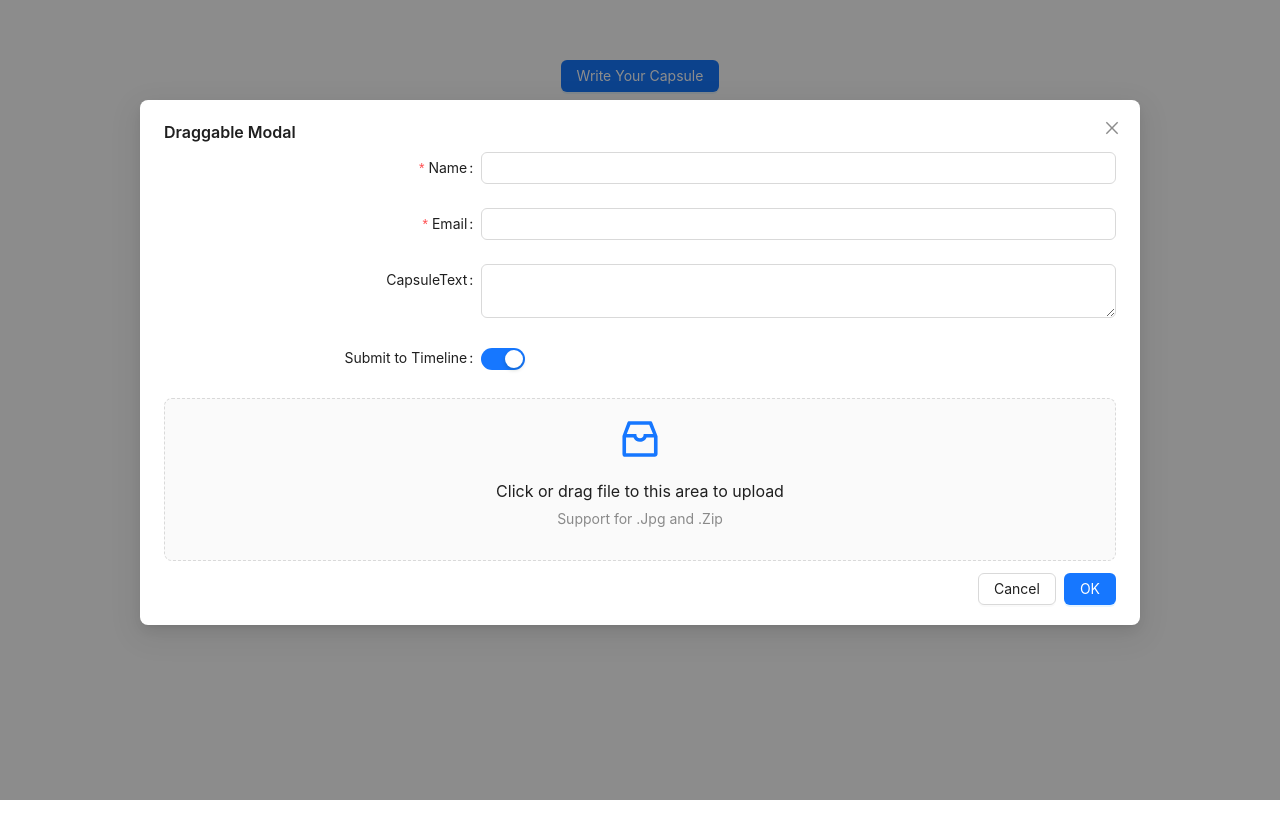
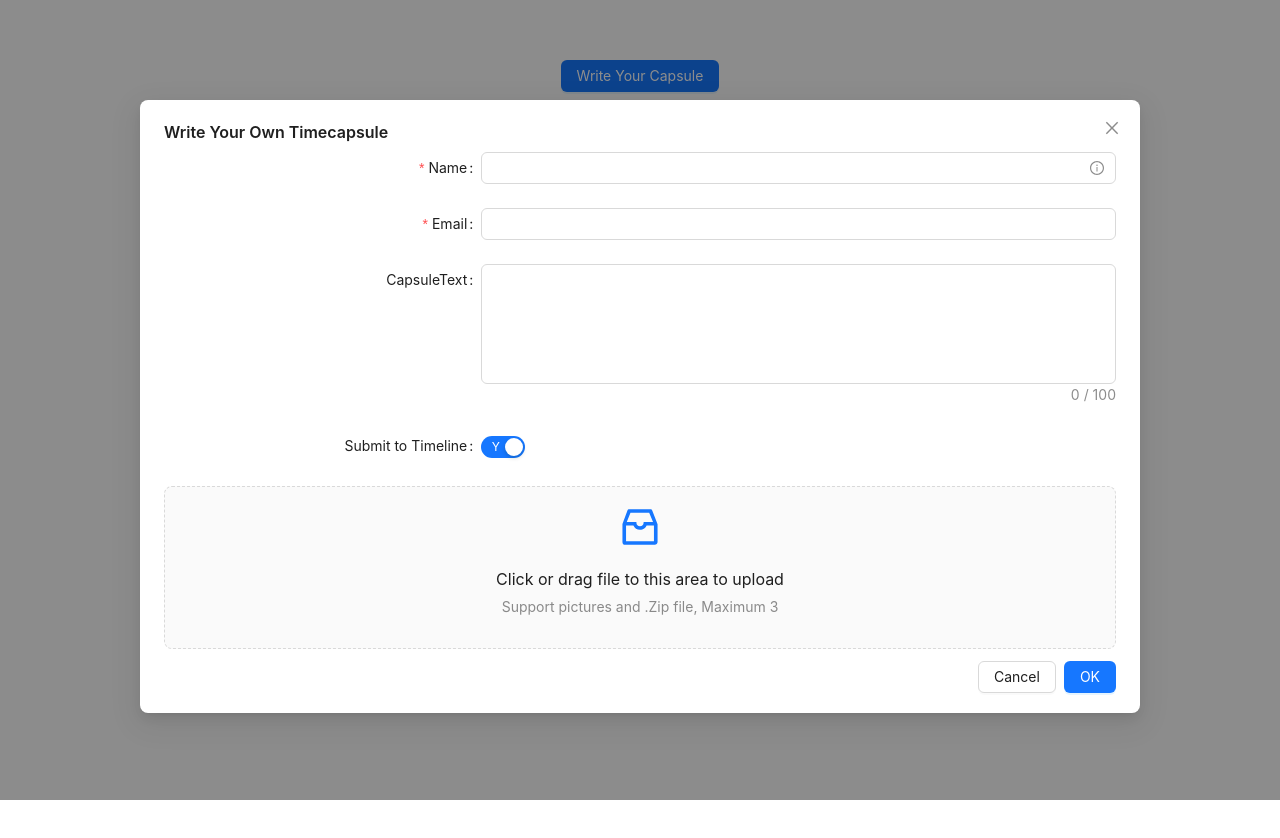
Before and after one commit to Taotaoop/TimeCapsule, a Vue app in the folder timecapsule_project/: page / in a window 1280 px wide. Both pictures are taken after a click on the button "Write Your Capsule". Shown: the top 838 px of the page. Built offline with nearby package versions, Linux system fonts and the light colour scheme.

Commit message:
Update Upload Module
+More details implemented
- API testing needed
- Upload restriction need edit
- Edge case in upload (Throwing many file into upload) need to implement

```diff
--- a/timecapsule_project/src/components/Home.vue
+++ b/timecapsule_project/src/components/Home.vue
@@ -15,13 +15,18 @@
         :validate-messages="validateMessages"
         @finish="onFinish"
       >
-      <i class="ai-smile-o"></i>
         <a-form-item
           :name="['user', 'name']"
           label="Name"
           :rules="[{ required: true }]"
         >
-          <a-input v-model:value="formState.user.name" />
+          <a-input v-model:value="formState.user.name">
+            <template #suffix>
+              <a-tooltip title="Extra information">
+                <info-circle-outlined style="color: rgba(0, 0, 0, 0.45)" />
+              </a-tooltip>
+            </template>
+          </a-input>
         </a-form-item>
         <a-form-item
           :name="['user', 'email']"
@@ -30,30 +35,41 @@
         >
           <a-input v-model:value="formState.user.email" />
         </a-form-item>
+
         <a-form-item :name="['user', 'capsuleText']" label="CapsuleText">
-          <a-textarea v-model:value="formState.user.capsuleText" />
+          <a-textarea
+            :auto-size="{ minRows: 5, maxRows: 8 }"
+            v-model:value="formState.user.capsuleText"
+            show-count
+            :maxlength="100"
+          />
         </a-form-item>
+        <!-- Authorize to upload to timeline -->
         <a-form-item label="Submit to Timeline" name="authSubmit">
-          <a-switch v-model:checked="formState.user.SubmitToTimeline" />
+          <a-switch
+            v-model:checked="formState.user.SubmitToTimeline"
+            checked-children="Y"
+            un-checked-children="N"
+          />
         </a-form-item>
         <a-upload-dragger
           v-model:fileList="fileList"
           name="file"
           :multiple="true"
+          :max-count="3"
           action="https://www.mocky.io/v2/5cc8019d300000980a055e76"
+          :before-upload="beforeUpload"
           @change="handleChange"
           @drop="handleDrop"
         >
-        <!--  -->
           <p class="ant-upload-drag-icon">
             <inbox-outlined />
           </p>
-        <!--  -->
           <p class="ant-upload-text">
             Click or drag file to this area to upload
           </p>
           <p class="ant-upload-hint">
-            Support for .Jpg and .Zip
+            Support pictures and .Zip file, Maximum 3
           </p>
         </a-upload-dragger>
       </a-form>
@@ -69,7 +85,7 @@
 
       <template #title>
         <div ref="modalTitleRef" style="width: 100%; cursor: move">
-          Draggable Modal
+          Write Your Own Timecapsule
         </div>
       </template>
       <template #modalRender="{ originVNode }">
@@ -83,8 +99,8 @@
 
 <script setup>
 import { ref, computed, watch, watchEffect, reactive } from "vue";
-import { message } from 'ant-design-vue';
-import {InboxOutlined} from '@ant-design/icons-vue'
+import { message } from "ant-design-vue";
+import { InboxOutlined, InfoCircleOutlined } from "@ant-design/icons-vue";
 import { useDraggable } from "@vueuse/core";
 const open = ref(false);
 const modalTitleRef = ref(null);
@@ -175,23 +191,43 @@ const formState = reactive({
 });
 //Upload Module
 const fileList = ref([]);
-const handleChange = info => {
+const handleChange = (info) => {
   const status = info.file.status;
-  if (status !== 'uploading') {
+  if (status !== "uploading") {
     console.log(info.file, info.fileList);
   }
-  if (status === 'done') {
+  if (status === "done") {
     message.success(`${info.file.name} file uploaded successfully.`);
-  } else if (status === 'error') {
+  } else if (status === "error") {
     message.error(`${info.file.name} file upload failed.`);
   }
 };
 function handleDrop(e) {
   console.log(e);
 }
+const beforeUpload = (file) => {
+  const acceptedFileType = [
+    "image/png",
+    "image/jpg",
+    "image/jpeg",
+    "application/x-bzip",
+    "application/zip",
+  ];
+  const valideFileType = acceptedFileType.includes(file.type);
+  if (!valideFileType) {
+    message.error(`${file.name} is not a supported file type`);
+    reject(file);
+  }
+  const sizeLimit = 5;
+  const isSmallerThanLimit = file.size / 1024 / 1024 < sizeLimit;
+  if (!isSmallerThanLimit) {
+    message.error(`Image must smaller than ${sizeLimit} MB!`);
+    reject(file);
+  }
+  return valideFileType || isSmallerThanLimit || Upload.LIST_IGNORE;
+};
 //
 const onFinish = (values) => {
-  console.log(user);
   console.log("Success:", values);
 };
 const onFinishFailed = (errorInfo) => {
```
